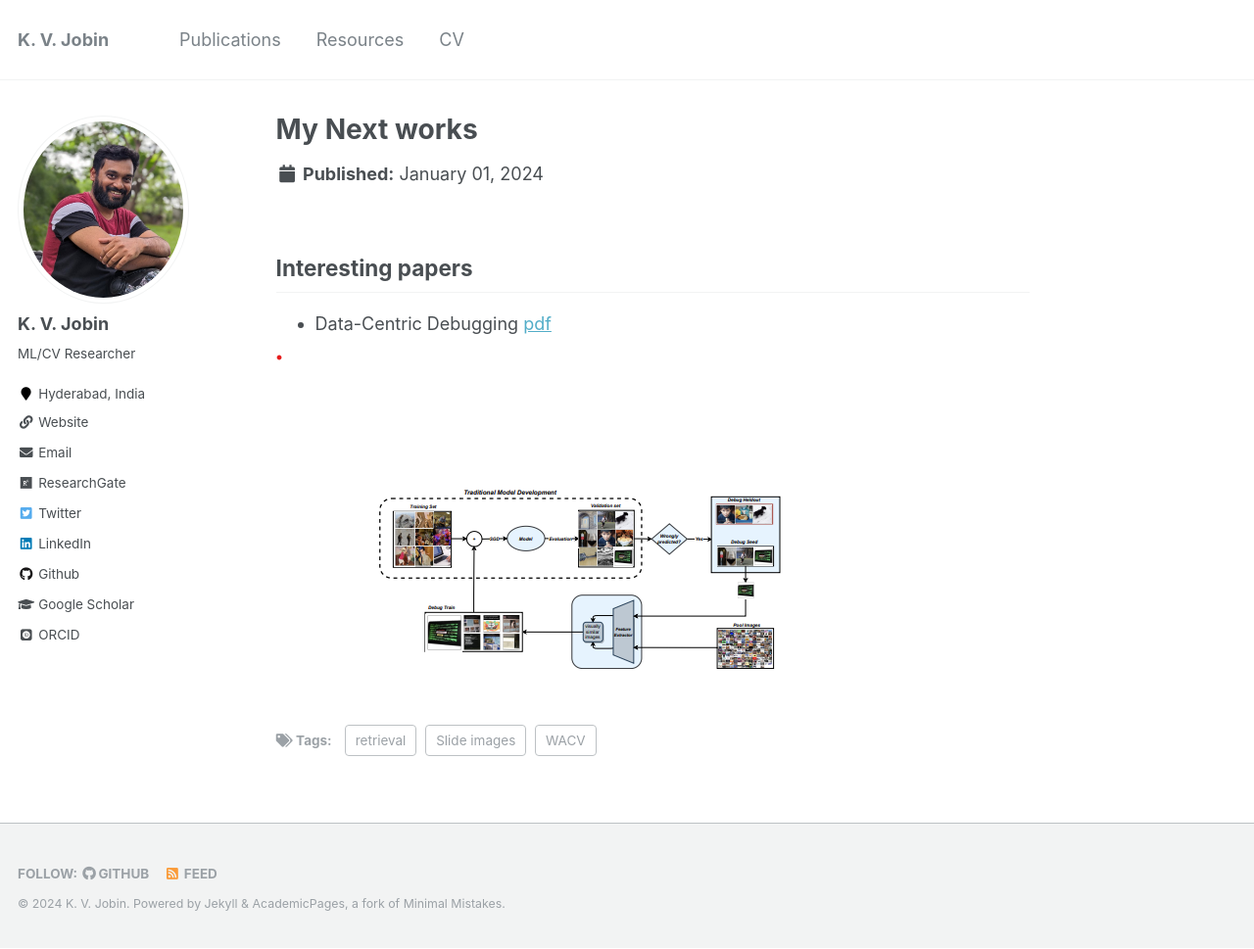
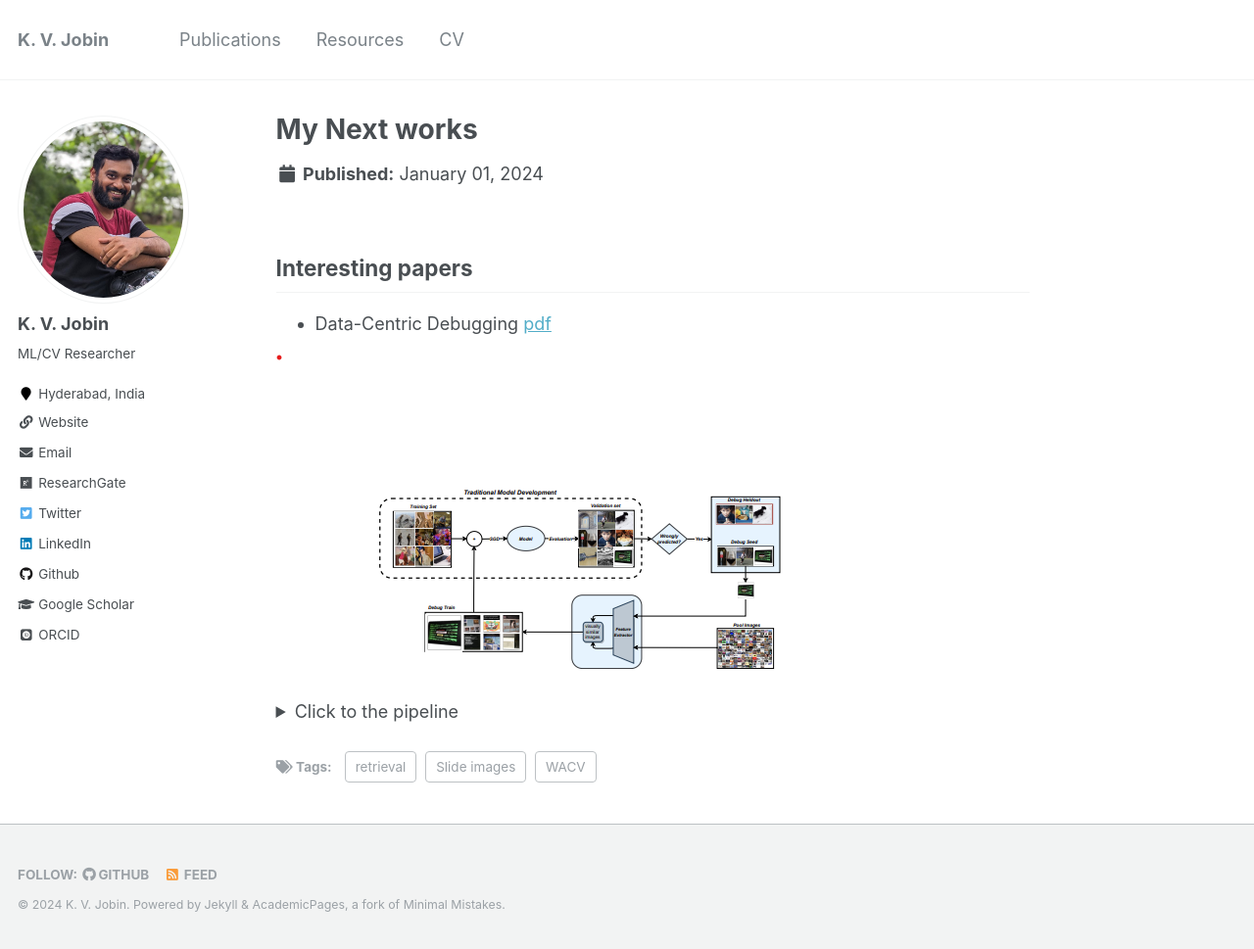
Before and after one commit to jobinkv/jobinkv.github.io, a Jekyll site: the page built from _pages/next.md, in a window 1280 px wide and 969 px high. Shown: the whole window at 98% size. Built offline with Jekyll 4.4.1, drawn with Linux system fonts in a browser that asks for light colours; some web fonts are replaced.

Commit message:
new update

```diff
--- a/_pages/next.md
+++ b/_pages/next.md
@@ -13,3 +13,18 @@ tags:
 - Data-Centric Debugging [pdf](https://openaccess.thecvf.com/content/WACV2024/papers/Singla_Data-Centric_Debugging_Mitigating_Model_Failures_via_Targeted_Image_Retrieval_WACV_2024_paper.pdf)
 
 [![alt text](/images/icon_1.png)](https://openaccess.thecvf.com/content/WACV2024/papers/Singla_Data-Centric_Debugging_Mitigating_Model_Failures_via_Targeted_Image_Retrieval_WACV_2024_paper.pdf)
+
+<details>
+  <summary>Click to the pipeline</summary>
+&emsp;
+
+Data-Centric Debugging: mitigating model failures via targeted image retrieval
+
+
+<p align="center">
+  <img src="/images/icon_1.png" height="125" alt="model architecture for the first stage, BLIP text encoder finetuning">
+</p>
+
+
+&emsp;
+</details>
```
Also changed, not shown: _pages/lecsd.md (+6 -1 lines).
